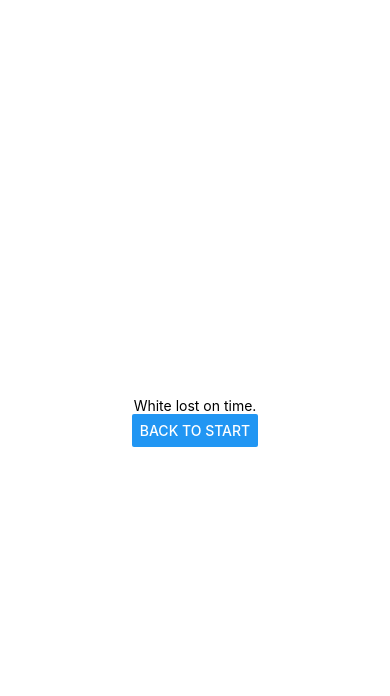
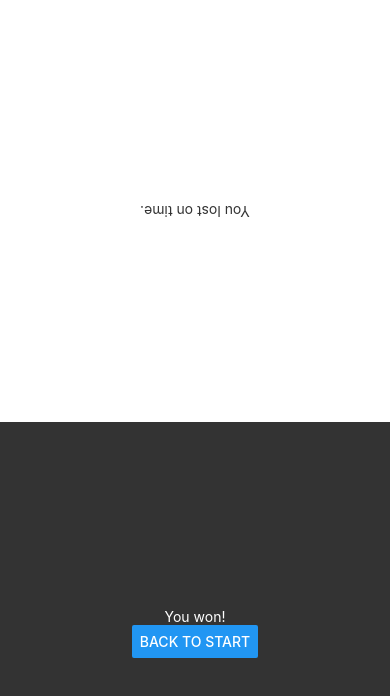
Before and after one commit to alexjgustafson/blitz, a React Native app: screen / in a window 390 px wide. Both pictures are taken after a click on the button "PLAY". Shown: the top 696 px of the page. Built offline with nearby package versions, Linux system fonts and the light colour scheme.

Commit message:
results prettier

```diff
--- a/App.js
+++ b/App.js
@@ -154,6 +154,11 @@ export default class App extends Component {
       changeActivePlayer: this.changeActivePlayer,
     }
 
+    const resultSettings = {
+      backToStart: this.backToStart,
+      losingPlayer: this.state.losingPlayer,
+    }
+
     switch ( this.state.mode ) {
       case 'start':
         return(
@@ -167,7 +172,7 @@ export default class App extends Component {
         break;
       case 'result':
         return(
-          <Result backToStart={this.backToStart} losingPlayer={this.state.losingPlayer} />
+          <Result settings={resultSettings} />
         )
         break;
       default:
--- a/components/result.js
+++ b/components/result.js
@@ -2,10 +2,57 @@ import React from 'react';
 import {Button, StyleSheet, Text, View } from 'react-native';
 
 export default function Result( props ) {
-  const {losingPlayer, backToStart} = props;
+  const {backToStart, losingPlayer} = props.settings;
+
+  const styles = StyleSheet.create({
+    black: {
+      alignItems: 'center',
+      backgroundColor: '#333',
+      flex: 1,
+      justifyContent: 'center',
+      width: '100%',
+    },
+    container: {
+      alignItems: 'center',
+      backgroundColor: '#fff',
+      flex: 1,
+      justifyContent: 'center',
+    },
+    lossText: {
+      color: losingPlayer ? '#333' : '#fff',
+      transform: [{ rotate: losingPlayer ? '180deg' : '0deg' }],
+    },
+    white: {
+      alignItems: 'center',
+      backgroundColor: '#fff',
+      flex: 1,
+      justifyContent: 'center',
+      width: '100%',
+    },
+    winText: {
+      color: !losingPlayer ? '#333' : '#fff',
+      transform: [{ rotate: !losingPlayer ? '180deg' : '0deg' }],
+    },
+  });
+
+  function getResult( int ){
+    if ( int == losingPlayer ) {
+      return(
+        <Text style={styles.lossText}>You lost on time.</Text>
+      )
+    }
+    return(
+        <Text style={styles.winText}>You won!</Text>
+    )
+  }
+
   return (
     <View style={styles.container}>
-      <Text>{losingPlayer ? 'White' : 'Black'} lost on time.</Text>
+      <View style={styles.white}>
+        {getResult(1)}
+      </View>
+      <View style={styles.black}>
+        {getResult(0)}
         <Button
           title='Back To Start'
           onPress={() => {
@@ -13,14 +60,6 @@ export default function Result( props ) {
           }}>
         </Button>
       </View>
+    </View>
   );
 }
-
-const styles = StyleSheet.create({
-  container: {
-    flex: 1,
-    backgroundColor: '#fff',
-    alignItems: 'center',
-    justifyContent: 'center',
-  },
-});
```
Lines whose indentation alone changed are shown as unchanged.
